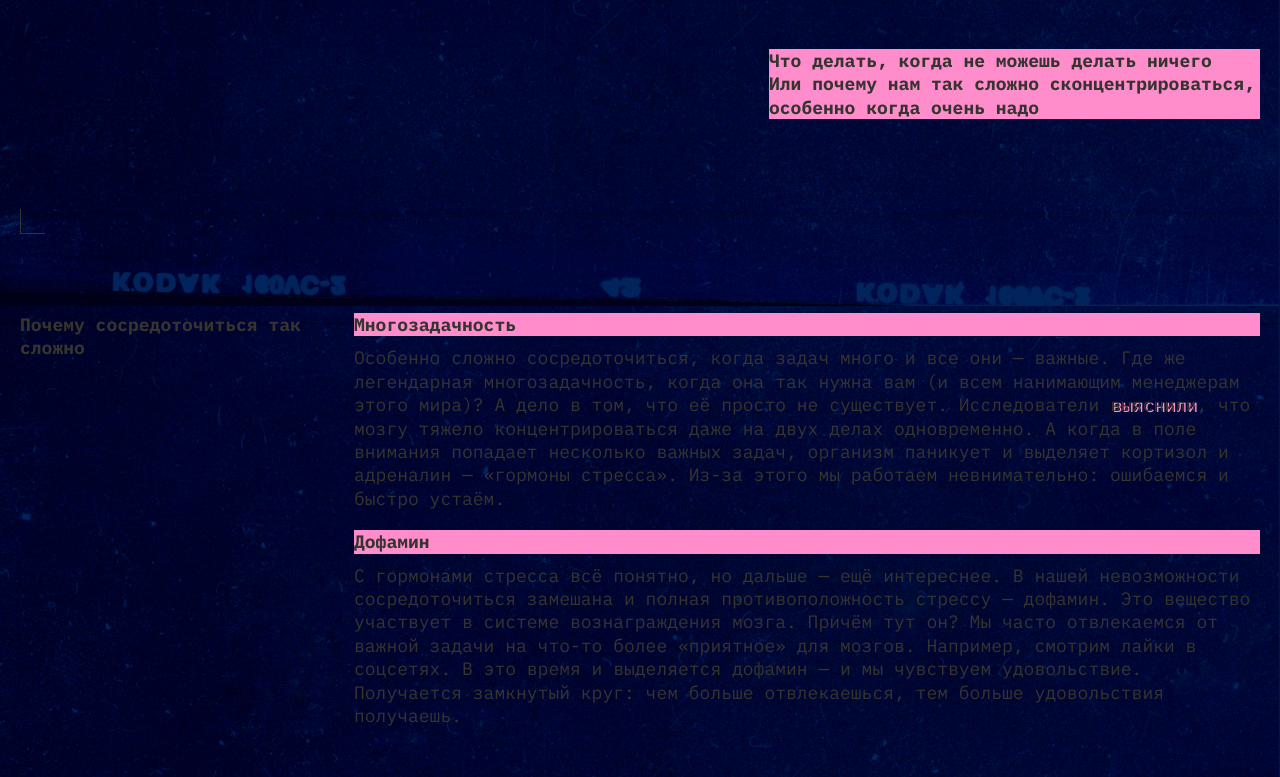
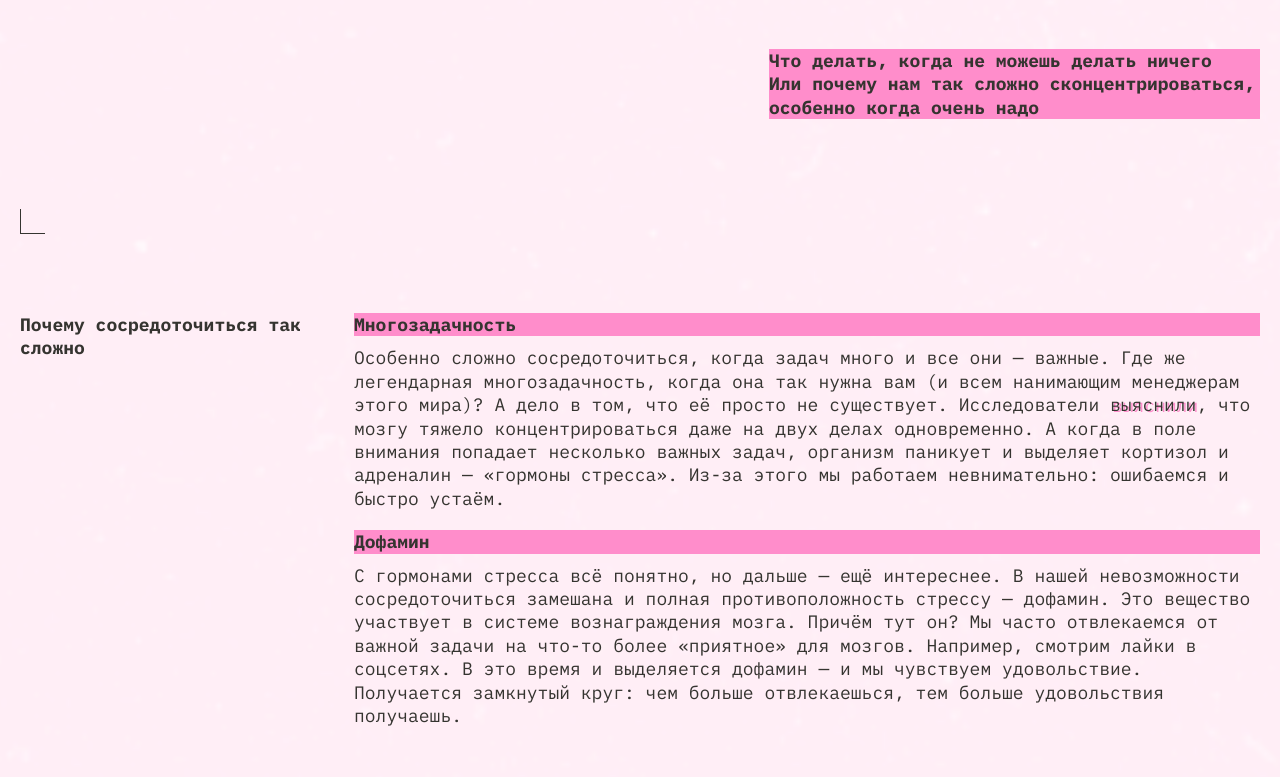
Before and after one commit to veahcen/slozhno-sosredotochitsya, a plain HTML site: page index.html in a window 1280 px wide. Shown: the part 514-1291 px from the top of the page. Drawn offline with Linux system fonts and the light colour scheme.

Commit message:
next test bgc2

```diff
--- a/styles/light.css
+++ b/styles/light.css
@@ -39,7 +39,8 @@
     --check-block: none;
   }
 
-  body {
+
+  .page {
     background: url('../images/cover-image-light.png') center center/cover no-repeat;
   }
 
```
